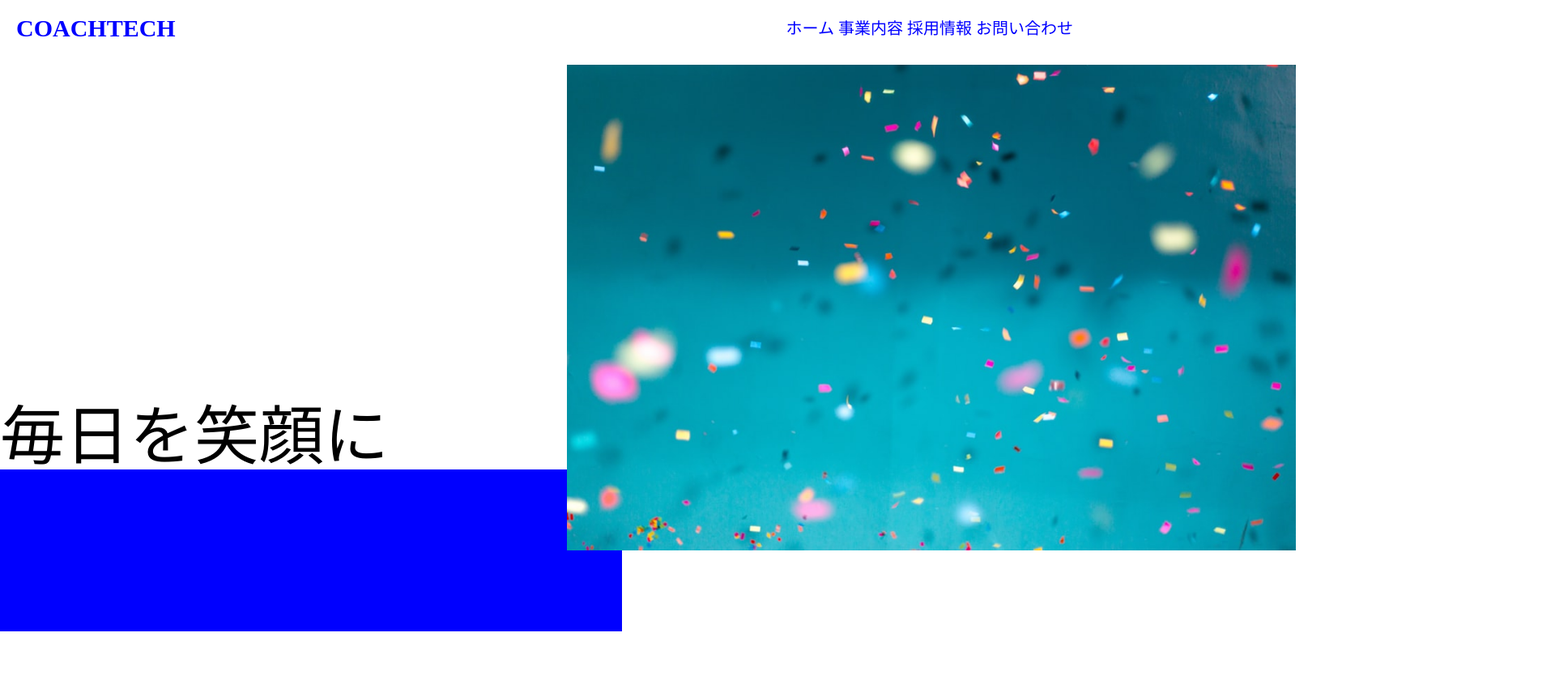
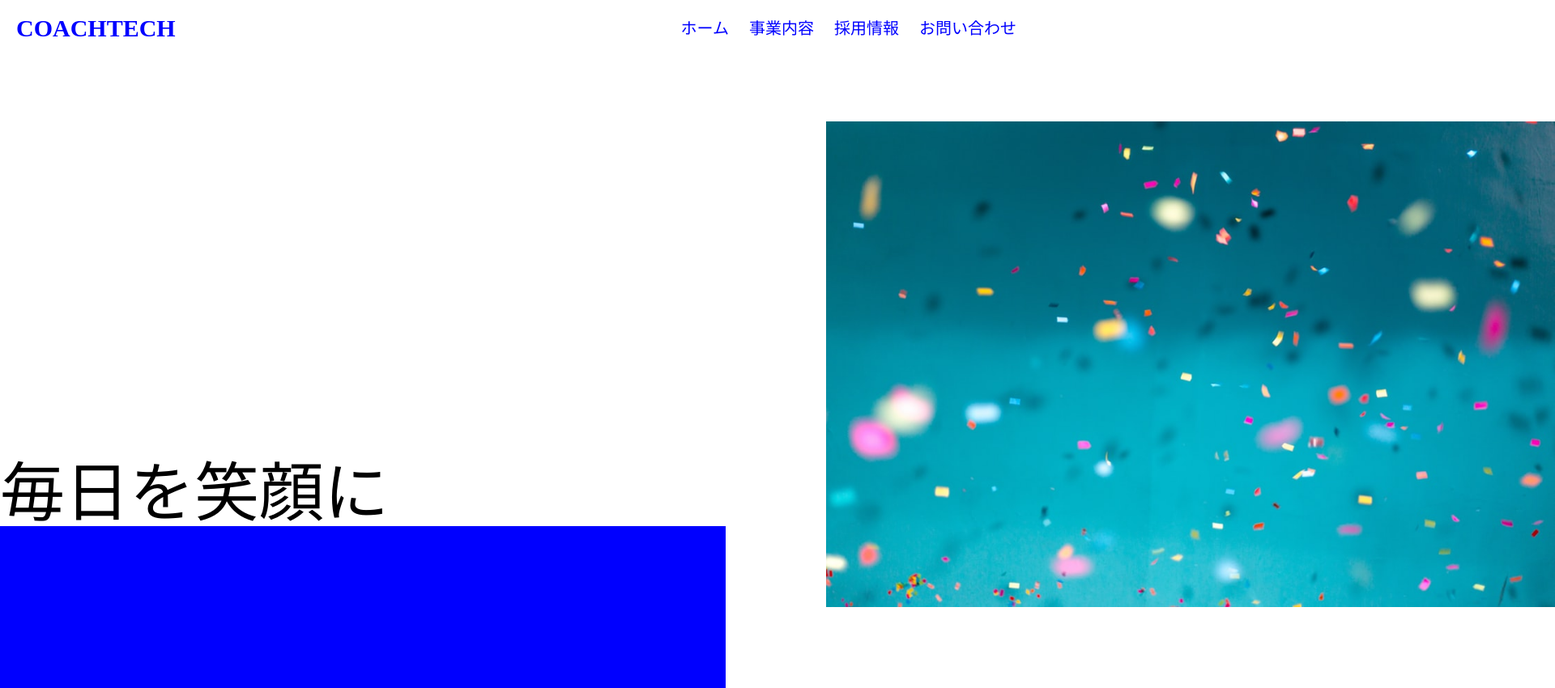
Before and after one commit to AgatsumaT/20231216_agatsuma_css, a plain HTML site: page index.html in a window 1280 px wide. Shown: the whole page at 81% size, 1920 px wide, since content can reach past the window. Before the commit the page ends 800 px from the top, so only its background shows below. Drawn offline with Linux system fonts and the light colour scheme; files whose address does not match are found by name.

Commit message:
変更④-2

```diff
--- a/index.html
+++ b/index.html
@@ -9,8 +9,10 @@
     </head>
     <body>
         <header>
-            <h1 class="main__ttl">COACHTECH</h1>
-            <div class="flex">
+            <div class="flex1">
+                <h1 class="main__ttl">COACHTECH</h1>
+            </div>
+            <div class="flex2">
                 <ul class="select__tub">
                     <li>ホーム</li>
                     <li>事業内容</li>
--- a/style.css
+++ b/style.css
@@ -1,23 +1,38 @@
-.flex {
+header {
+    max-width: auto;
+}
+
+.flex1 {
     display: flex;
-    flex-direction: row-reverse;
-    margin: -60px;
+    aligin-items: flex-end;
 }
 
 .main__ttl {
+    display: inline-block;
     color: blue;
     font-size: 30px;
-    margin: 20px;
+    margin: 20px 20px;
 }
 
+.flex2 {
+    display: flex;
+    justify-content: flex-end;
+
+}
 ul {
-    margin: 15px;
+    display: inline-block;
     color: blue;
     font-size: 20px;
+    margin: -45px 5px;
 }
 
 li {
     display: inline-block;
+    margin-right: 20px;
+}
+
+main {
+    max-width: auto;
 }
 
 .content {
@@ -30,15 +45,16 @@ li {
 }
 
 .blue-box {
-    max-width: 60%;
+    max-width: 70%;
     height: 200px;
     background-color: blue;
 }
 
 .absolute {
     position: absolute;
+
     top: -500px;
-    left: 700px;
+    left: 1020px;
 }
 
 img {
```
